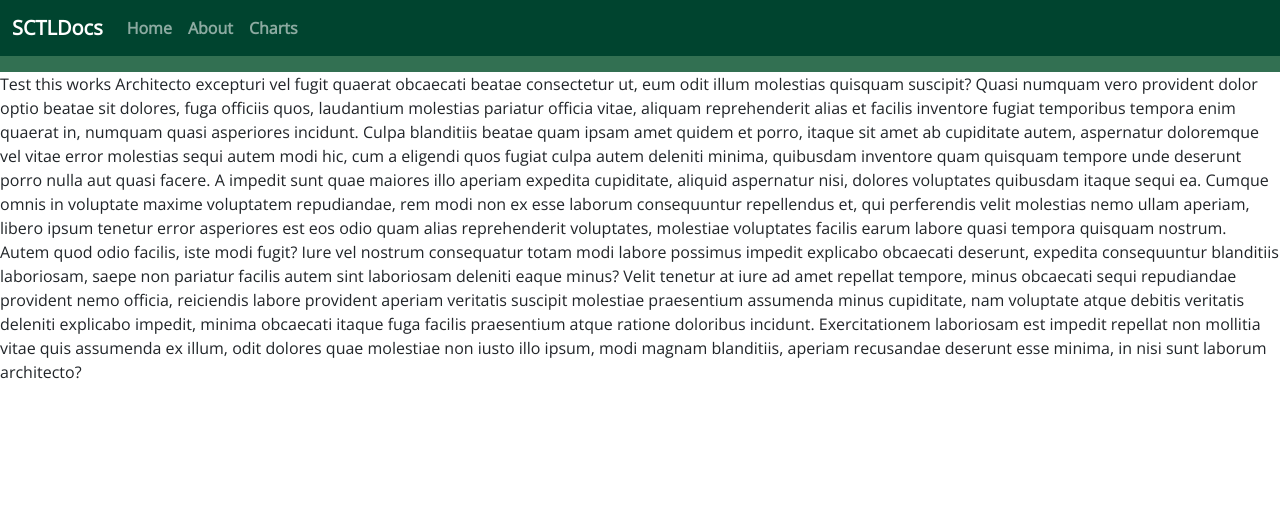
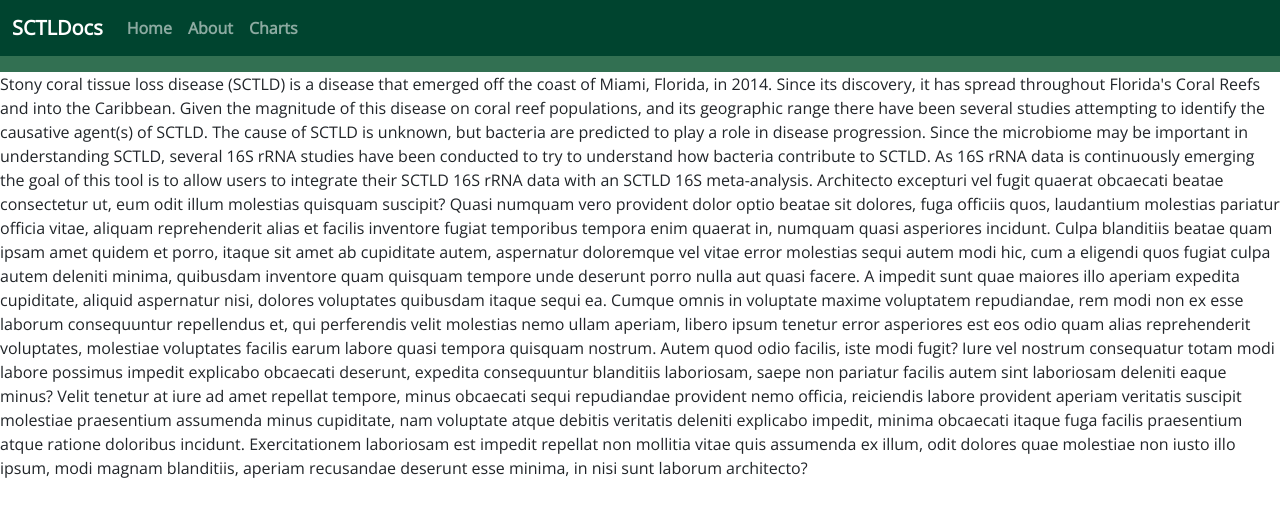
Before and after one commit to USFOneHealthCodeathon2022/Topic4_TeamB, a Django app: page / in a window 1280 px wide. Shown: the top 517 px of the page. Run offline with Django 3.2, Linux system fonts and the light colour scheme.

Commit message:
Update home.html

```diff
--- a/SCTLDoc/templates/home.html
+++ b/SCTLDoc/templates/home.html
@@ -1,6 +1,8 @@
 {% extends 'base.html' %}
 {% block title  %}Home{% endblock title %}
-{% block content %} Test this works
-{% comment %}  {% endcomment %}
+{% block content %} Stony coral tissue loss disease (SCTLD) is a disease that emerged off the coast of Miami, Florida, in 2014. Since its discovery, it has spread throughout Florida's Coral Reefs and into the Caribbean. Given the magnitude of this disease on coral reef populations, and its geographic range there have been several studies attempting to identify the causative agent(s) of SCTLD. The cause of SCTLD is unknown, but bacteria are predicted to play a role in disease progression.
+
+Since the microbiome may be important in understanding SCTLD, several 16S rRNA studies have been conducted to try to understand how bacteria contribute to SCTLD. As 16S rRNA data is continuously emerging the goal of this tool is to allow users to integrate their SCTLD 16S rRNA data with an SCTLD 16S meta-analysis.
+{% comment %}  https://arcg.is/1eKDCu  {% endcomment %}
 {% lorem 3 b random %}
 {% endblock content %}
```
